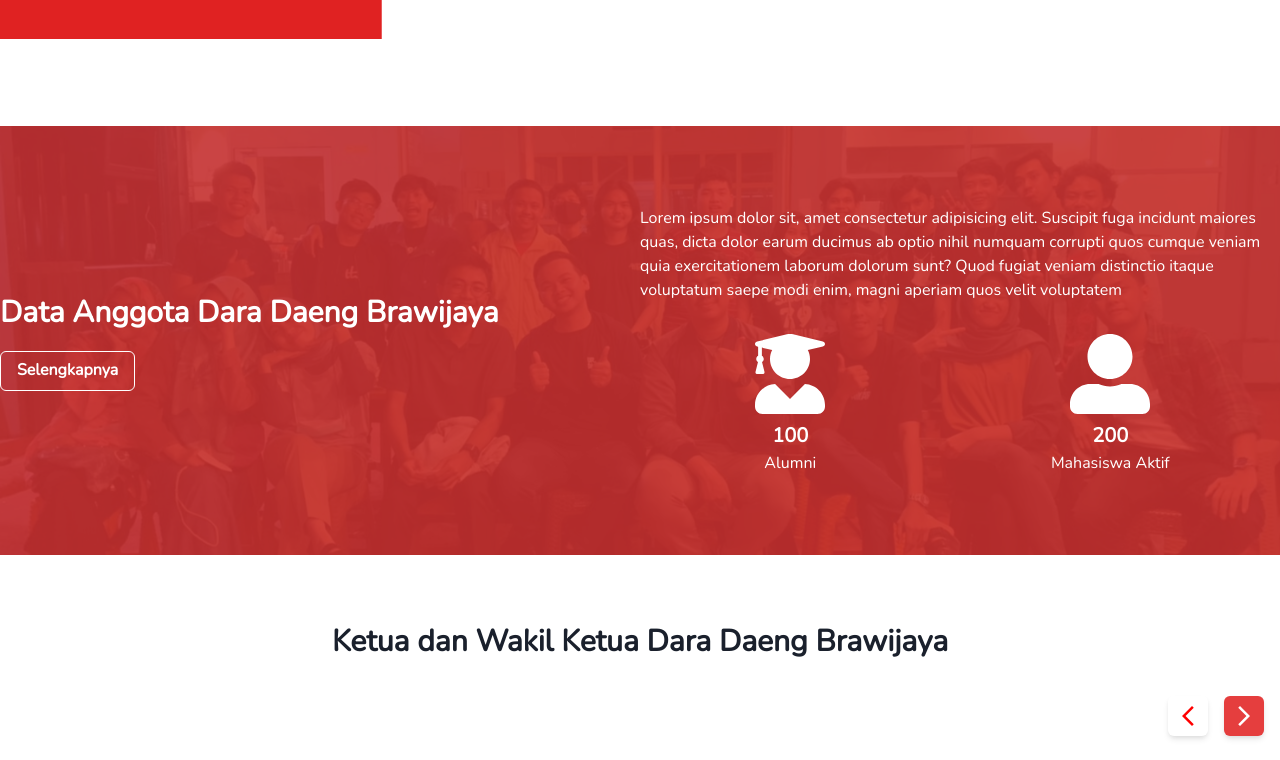
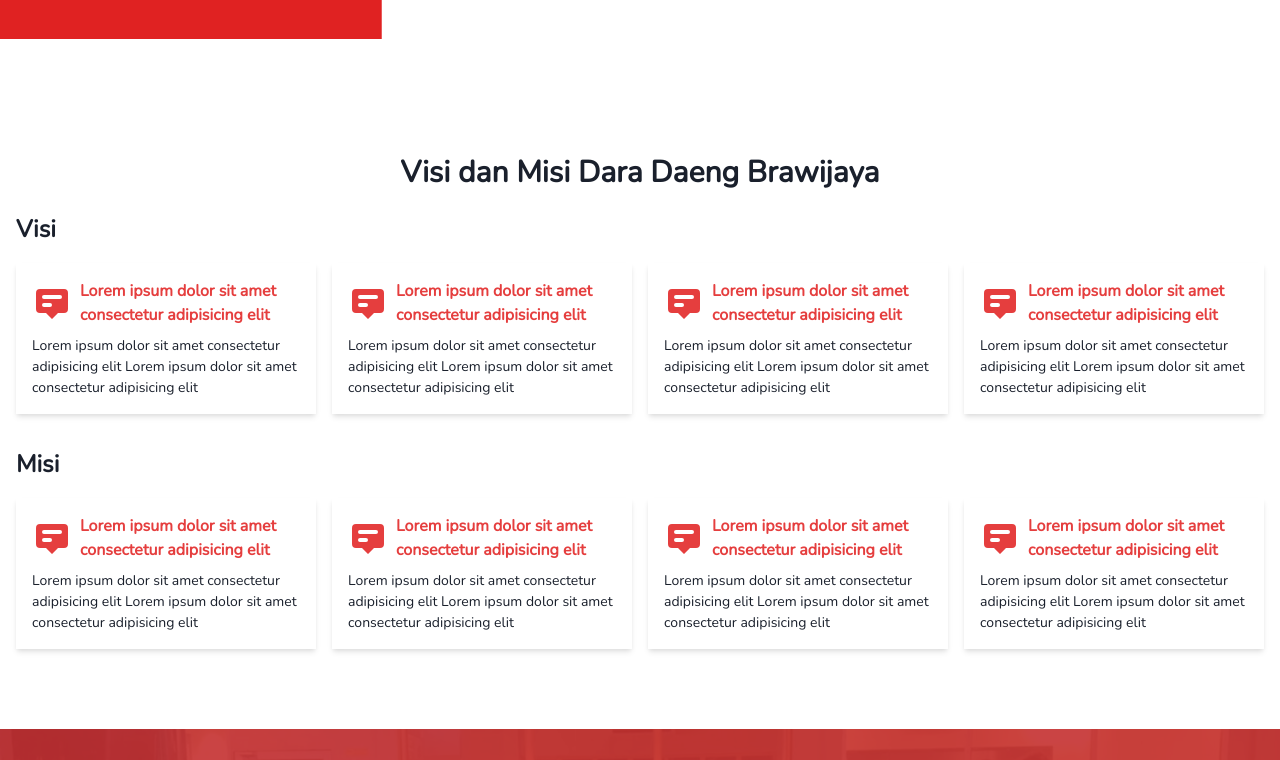
Before and after one commit to alfonsus20/ddb-nextjs, a Next.js app: page / in a window 1280 px wide. Shown: the part 1340-2100 px from the top of the page. Built offline with nearby package versions, Linux system fonts and the light colour scheme.

Commit message:
feat: add visi misi section

```diff
--- a/components/Navbar/index.tsx
+++ b/components/Navbar/index.tsx
@@ -45,11 +45,6 @@ const Navbar = () => {
         </Link>
         <Link href="/" passHref>
           <Box px={2} as="a">
-            Tentang
-          </Box>
-        </Link>
-        <Link href="/" passHref>
-          <Box px={2} as="a">
             Galeri
           </Box>
         </Link>
--- a/pages/berita/[newsId].tsx
+++ b/pages/berita/[newsId].tsx
@@ -98,7 +98,7 @@ const BeritaDetail: NextPage<Props> = () => {
         </VStack>
       </Box>
       <Box>
-        <Text fontSize="2xl" fontWeight="semibold" mb={4}>
+        <Text fontSize="2xl" fontWeight="semibold" mb={4} textAlign='center'>
           Baca Berita Lainnya
         </Text>
         <Flex flexWrap="wrap" gap={8} justifyContent="center">
--- a/pages/index.tsx
+++ b/pages/index.tsx
@@ -1,11 +1,11 @@
 import type { NextPage } from "next";
-import { Box, Button, Flex, Icon, Text } from "@chakra-ui/react";
+import { Box, Button, Container, Flex, Icon, Text } from "@chakra-ui/react";
 import Image from "next/image";
 import { FaUserGraduate, FaUserAlt } from "react-icons/fa";
 import { StakeHolderCarousel } from "../components/Carousel";
-
 import Kb19Image from "../public/kambud19.jpg";
 import Head from "next/head";
+import { HiAnnotation } from "react-icons/hi";
 
 const Home: NextPage = () => {
   return (
@@ -76,6 +76,57 @@ const Home: NextPage = () => {
           </Text>
         </Box>
       </Flex>
+      <Container maxW="container.xl" pt={6} pb={20}>
+        <Text textAlign="center" fontSize="3xl" fontWeight="bold" mb={4}>
+          Visi dan Misi Dara Daeng Brawijaya
+        </Text>
+        <Box mb={8}>
+          <Text fontSize="2xl" fontWeight="semibold" mb={4}>
+            Visi
+          </Text>
+          <Flex gap={4}>
+            {[...Array(4)].map((_, idx) => (
+              <Box shadow="md" key={idx} p={4}>
+                <Flex gap={2} alignItems="center" mb={2} color="red.500">
+                  <Box flex="0 0 auto">
+                    <HiAnnotation fontSize={40} />
+                  </Box>
+                  <Text fontWeight="semibold">
+                    Lorem ipsum dolor sit amet consectetur adipisicing elit
+                  </Text>
+                </Flex>
+                <Text fontSize="sm">
+                  Lorem ipsum dolor sit amet consectetur adipisicing elit Lorem
+                  ipsum dolor sit amet consectetur adipisicing elit
+                </Text>
+              </Box>
+            ))}
+          </Flex>
+        </Box>
+        <Box>
+          <Text fontSize="2xl" fontWeight="semibold" mb={4}>
+            Misi
+          </Text>
+          <Flex gap={4}>
+            {[...Array(4)].map((_, idx) => (
+              <Box shadow="md" key={idx} p={4}>
+                <Flex gap={2} alignItems="center" mb={2} color="red.500">
+                  <Box flex="0 0 auto">
+                    <HiAnnotation fontSize={40} />
+                  </Box>
+                  <Text fontWeight="semibold">
+                    Lorem ipsum dolor sit amet consectetur adipisicing elit
+                  </Text>
+                </Flex>
+                <Text fontSize="sm">
+                  Lorem ipsum dolor sit amet consectetur adipisicing elit Lorem
+                  ipsum dolor sit amet consectetur adipisicing elit
+                </Text>
+              </Box>
+            ))}
+          </Flex>
+        </Box>
+      </Container>
       <Box color="white" pos="relative">
         <Image
           src="/data-alumni-mhs.jpg"
```
Also changed, not shown: pages/tentang/index.tsx (deleted, +0 -9 lines).
